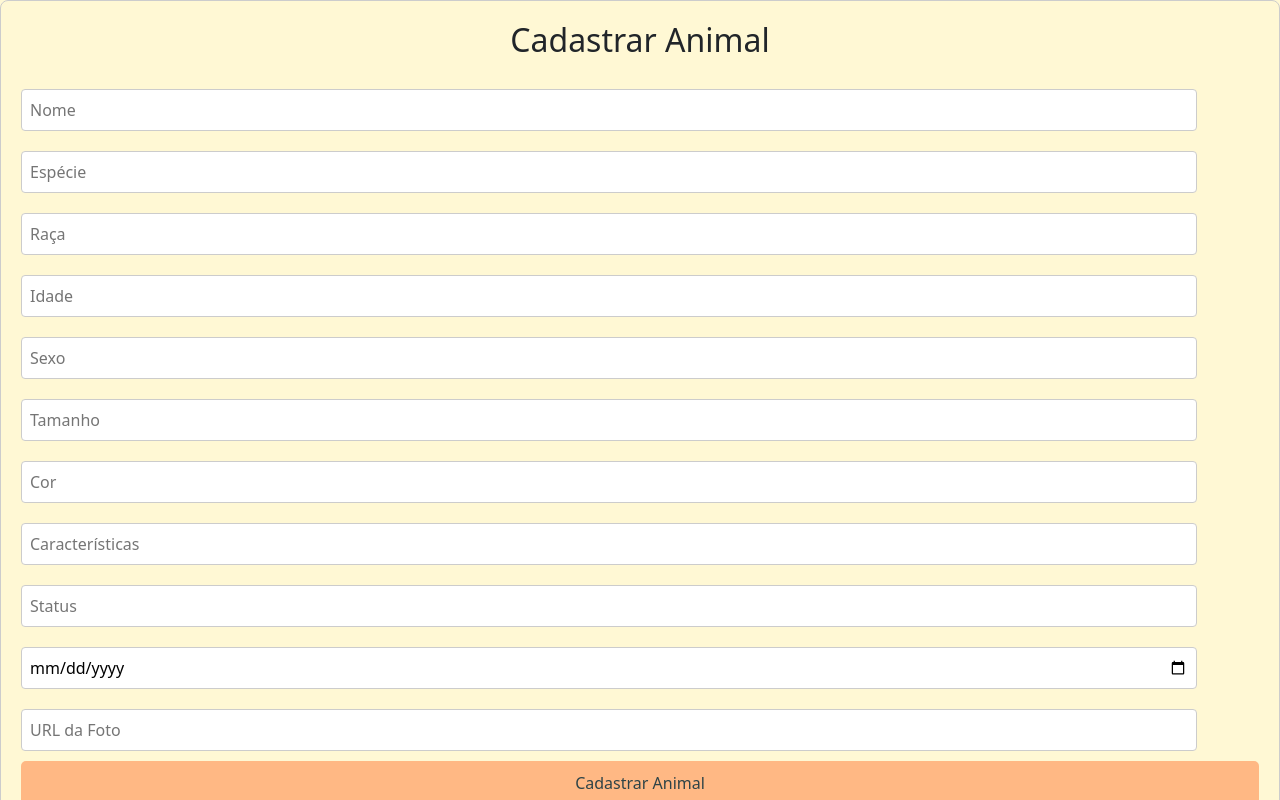
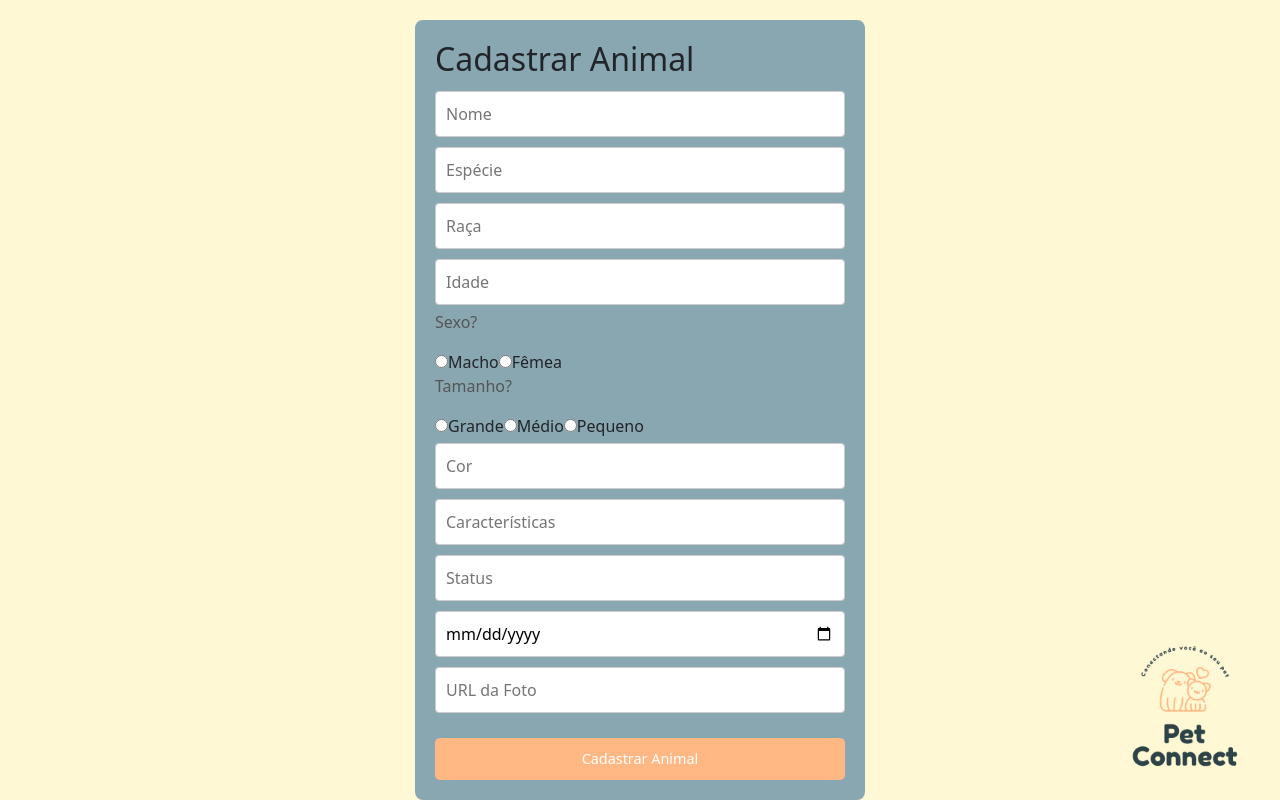
Before and after one commit to carolinachm/pet_connection_front, a React (Create React App) app: page /Animal in a window 1280 px wide. Built offline with nearby package versions, Linux system fonts and the light colour scheme.

Commit message:
ajustado css cadastrar animal

```diff
--- a/src/components/Animal/Animal.css
+++ b/src/components/Animal/Animal.css
@@ -1,58 +1,69 @@
-.form-container {
-  margin: 0 auto; /* Centraliza o formulário */
-  padding: 20px; /* Adiciona espaçamento interno */
-  border: 1px solid #ccc; /* Borda cinza */
-  border-radius: 8px; /* Bordas arredondadas */
-  background-color: #fff8d4; /* Cor de fundo ajustada */
+.animal-form-wrapper {
+  display: flex;
+  justify-content: center;
+  align-items: center;
+  flex-direction: column; /* Para empilhar os elementos verticalmente */
+  min-height: 100vh; /* Para centralizar verticalmente */
+  padding: 20px; /* Para garantir espaçamento nas bordas da tela */
 }
 
-.form-container h2 {
-  text-align: center; /* Centraliza o título */
-  margin-bottom: 20px; /* Espaçamento abaixo do título */
+.animal-cadastro {
+  background-color: #89a7b1; /* Cor de fundo do formulário */
+  padding: 20px; /* Espaçamento interno */
+  border-radius: 8px; /* Bordas arredondadas */
+  width: 90%; /* Largura responsiva */
+  max-width: 500px; /* Largura máxima do formulário */
+  margin: auto; /* Centraliza horizontalmente */
 }
 
-.form-container input {
-  width: 95%; /* Largura reduzida dos inputs */
-  padding: 8px; /* Espaçamento interno nos inputs reduzido */
-  margin: 10px auto; /* Margem vertical entre os inputs e centraliza horizontalmente */
-  border: 1px solid #ccc; /* Borda dos inputs */
-  border-radius: 4px; /* Bordas arredondadas dos inputs */
-  font-size: 16px; /* Aumenta um pouco a fonte para melhor legibilidade */
+input[type="text"],
+input[type="number"],
+input[type="date"],
+input[type="url"] {
+  width: 100%; /* Largura total */
+  padding: 10px; /* Espaçamento interno */
+  margin: 5px 0; /* Margem superior e inferior */
+  border: 1px solid #ccc; /* Borda do campo */
+  border-radius: 4px; /* Bordas arredondadas */
+  box-sizing: border-box; /* Inclui padding e border na largura total */
 }
 
-.btn-custom {
-  background-color: #007bff; /* Cor de fundo do botão */
+button.btn-custom {
+  margin-top: 20px; /* Espaçamento acima do botão */
+  padding: 10px 15px; /* Espaçamento interno do botão */
+  border: none; /* Sem borda */
+  border-radius: 5px; /* Bordas arredondadas do botão */
+  background-color: #2e4347; /* Cor de fundo do botão */
   color: white; /* Cor do texto do botão */
-  border: none; /* Remove a borda padrão */
-  width: 100%; /* Botão ocupa toda a largura */
-  padding: 10px; /* Espaçamento interno do botão */
-  border-radius: 4px; /* Bordas arredondadas do botão */
-  font-size: 16px; /* Aumenta a fonte do botão */
+  cursor: pointer; /* Mão ao passar o mouse sobre o botão */
+  width: 100%; /* Largura total do botão */
 }
 
-.btn-custom:hover {
-  background-color: #0056b3; /* Cor do botão ao passar o mouse */
+button.btn-custom:hover {
+  background-color: #1f2a2d; /* Cor de fundo ao passar o mouse */
 }
 
-/* Media Queries para responsividade */
-@media (max-width: 768px) {
-  .form-container {
-      padding: 15px; /* Reduz o padding em telas menores */
-  }
+.imagen-cadastrar-animal {
+  position: fixed; /* Posição fixa inicialmente */
+  bottom: 20px; /* Distância do fundo */
+  right: 20px; /* Distância da direita */
+  width: 150px; /* Tamanho do logo */
+  height: auto; /* Mantém a proporção */
+}
 
-  .form-container input {
-      padding: 10px; /* Aumenta o padding em inputs para telas menores */
-      font-size: 14px; /* Diminui o tamanho da fonte em telas menores */
-  }
-
-  .btn-custom {
-      padding: 12px; /* Aumenta o padding do botão para telas menores */
-      font-size: 14px; /* Diminui o tamanho da fonte do botão em telas menores */
+/* Media Queries para Responsividade */
+@media (max-width: 780px) {
+  .imagen-cadastrar-animal {
+    position: relative; /* Muda para posição relativa */
+    bottom: auto; /* Remove a distância do fundo */
+    right: auto; /* Remove a distância da direita */
+    margin-top: 20px; /* Espaçamento acima da imagem */
+    width: 100px; /* Tamanho reduzido da imagem em telas menores */
   }
 }
 
 @media (max-width: 480px) {
-  .form-container {
-      max-width: 90%; /* Aumenta a largura máxima do formulário em telas muito pequenas */
+  .imagen-cadastrar-animal {
+    width: 80px; /* Tamanho ainda menor para telas muito pequenas */
   }
 }
--- a/src/components/Animal/Animal.js
+++ b/src/components/Animal/Animal.js
@@ -19,12 +19,11 @@ const AnimalForm = () => {
 
   const handleChange = (e) => {
     const { name, value } = e.target;
-    setAnimal({...animal, [name]: value });
+    setAnimal({ ...animal, [name]: value });
   };
 
   const handleSubmit = async (e) => {
     e.preventDefault();
-
     try {
       const response = await axios.post(
         "http://localhost:3002/api/animal",
@@ -32,6 +31,7 @@ const AnimalForm = () => {
       );
       console.log(response);
 
+      // Resetando o formulário após a submissão
       setAnimal({
         nome: "",
         especie: "",
@@ -51,23 +51,145 @@ const AnimalForm = () => {
   };
 
   return (
-    <div className="form-container">
-    <h2>Cadastrar Animal</h2>
-    <form onSubmit={handleSubmit}>
-      <input type="text" name="nome" placeholder="Nome" value={animal.nome} onChange={handleChange} required />
-      <input type="text" name="especie" placeholder="Espécie" value={animal.especie} onChange={handleChange} required />
-      <input type="text" name="raca" placeholder="Raça" value={animal.raca} onChange={handleChange} />
-      <input type="number" name="idade" placeholder="Idade" value={animal.idade} onChange={handleChange} />
-      <input type="text" name="sexo" placeholder="Sexo" value={animal.sexo} onChange={handleChange} />
-      <input type="text" name="tamanho" placeholder="Tamanho" value={animal.tamanho} onChange={handleChange} />
-      <input type="text" name="cor" placeholder="Cor" value={animal.cor} onChange={handleChange} />
-      <input type="text" name="caracteristicas" placeholder="Características" value={animal.caracteristicas} onChange={handleChange} />
-      <input type="text" name="status" placeholder="Status" value={animal.status} onChange={handleChange} />
-      <input type="date" name="data_entrada" placeholder="Data de Entrada" value={animal.data_entrada} onChange={handleChange} />
-      <input type="text" name="foto" placeholder="URL da Foto" value={animal.foto} onChange={handleChange} />
-      <button type="submit" className="btn-custom">Cadastrar Animal</button>
-    </form>
-  </div>
+    <div className="animal-form-wrapper">
+      <div className="animal-cadastro">
+        <h2>Cadastrar Animal</h2>
+        <form onSubmit={handleSubmit}>
+          <input
+            type="text"
+            name="nome"
+            placeholder="Nome"
+            value={animal.nome}
+            onChange={handleChange}
+            required
+          />
+          <input
+            type="text"
+            name="especie"
+            placeholder="Espécie"
+            value={animal.especie}
+            onChange={handleChange}
+            required
+          />
+          <input
+            type="text"
+            name="raca"
+            placeholder="Raça"
+            value={animal.raca}
+            onChange={handleChange}
+          />
+          <input
+            type="number"
+            name="idade"
+            placeholder="Idade"
+            value={animal.idade}
+            onChange={handleChange}
+          />
+
+          <div>
+            <p>Sexo?</p>
+            <label>
+              <input
+                type="radio"
+                name="sexo"
+                value="macho"
+                checked={animal.sexo === "macho"}
+                onChange={handleChange}
+              />
+              Macho
+            </label>
+            <label>
+              <input
+                type="radio"
+                name="sexo"
+                value="femea"
+                checked={animal.sexo === "femea"}
+                onChange={handleChange}
+              />
+              Fêmea
+            </label>
+          </div>
+
+          <div>
+            <p>Tamanho?</p>
+            <label>
+              <input
+                type="radio"
+                name="tamanho"
+                value="grande"
+                checked={animal.tamanho === "grande"}
+                onChange={handleChange}
+              />
+              Grande
+            </label>
+            <label>
+              <input
+                type="radio"
+                name="tamanho"
+                value="medio"
+                checked={animal.tamanho === "medio"}
+                onChange={handleChange}
+              />
+              Médio
+            </label>
+            <label>
+              <input
+                type="radio"
+                name="tamanho"
+                value="pequeno"
+                checked={animal.tamanho === "pequeno"}
+                onChange={handleChange}
+              />
+              Pequeno
+            </label>
+          </div>
+
+          <input
+            type="text"
+            name="cor"
+            placeholder="Cor"
+            value={animal.cor}
+            onChange={handleChange}
+          />
+          <input
+            type="text"
+            name="caracteristicas"
+            placeholder="Características"
+            value={animal.caracteristicas}
+            onChange={handleChange}
+          />
+          <input
+            type="text"
+            name="status"
+            placeholder="Status"
+            value={animal.status}
+            onChange={handleChange}
+          />
+          <input
+            type="date"
+            name="data_entrada"
+            placeholder="Data de Entrada"
+            value={animal.data_entrada}
+            onChange={handleChange}
+          />
+          <input
+            type="text"
+            name="foto"
+            placeholder="URL da Foto"
+            value={animal.foto}
+            onChange={handleChange}
+          />
+
+          <button type="submit" className="btn-custom">
+            Cadastrar Animal
+          </button>
+
+        </form>
+      </div>
+       <div  className="imagen-cadastrar-animal">
+         <img src="/imagens/logo2.png" alt="Pet-Connection Logo" height="150" />
+       </div>
+    </div>
 
   );
 };
```
Also changed, not shown: src/components/Dashboard/Dashboard.js (+9 -3 lines).
